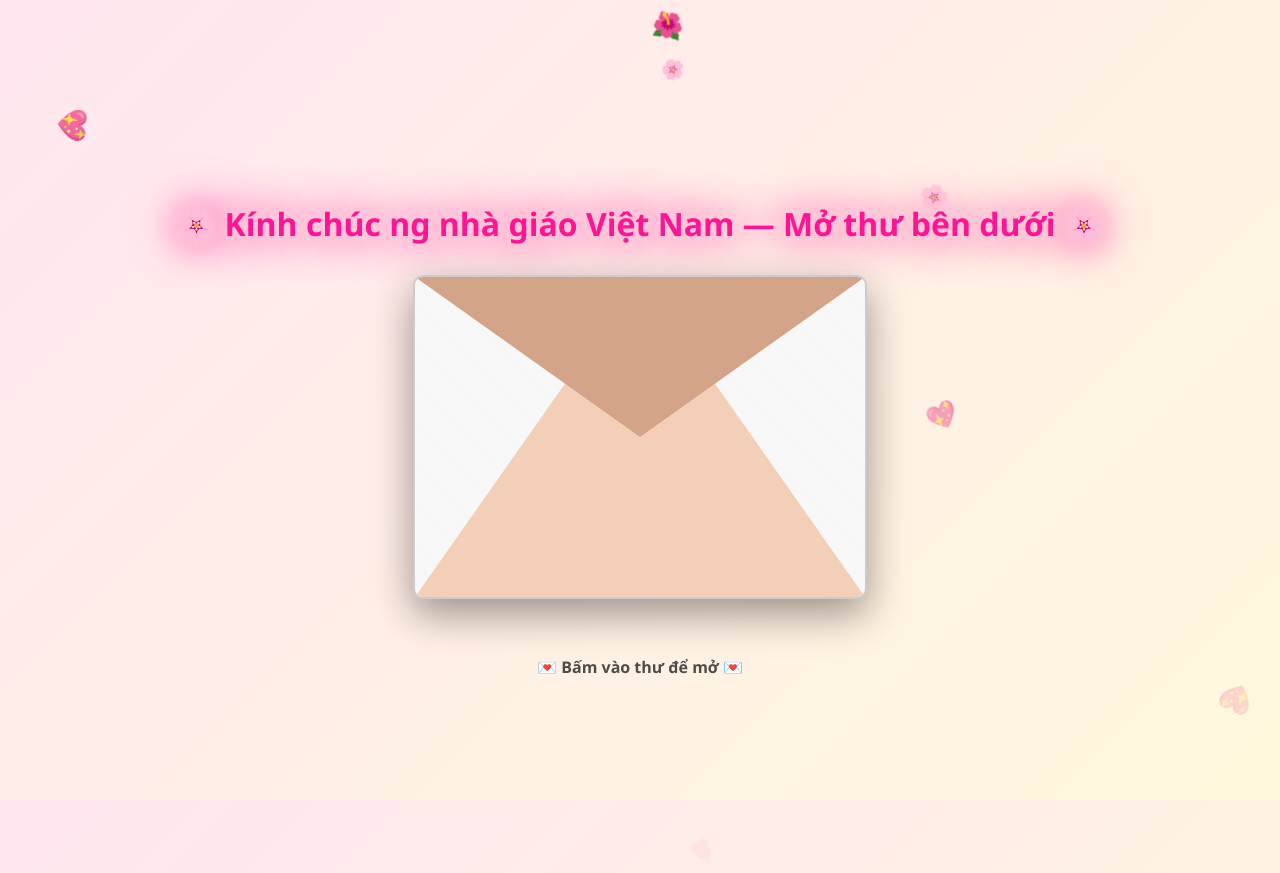
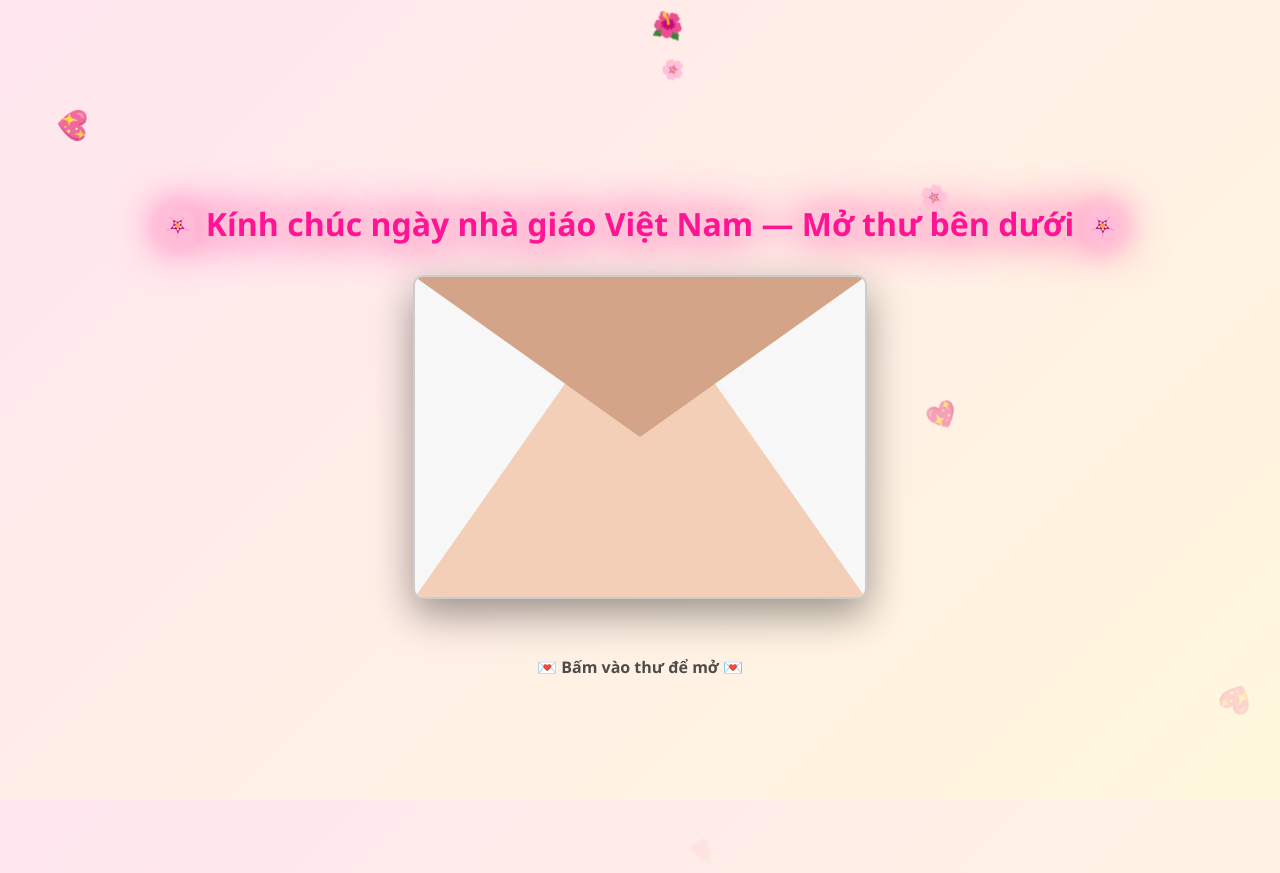
Before and after one commit to tbhg8/thiep-20-11-v2, a plain HTML site: page index.html in a window 1280 px wide. Drawn offline with Linux system fonts and the light colour scheme.

```diff
--- a/index.html
+++ b/index.html
@@ -192,7 +192,7 @@
     </style>
 </head>
 <body>
-    <div class="title-text">🌸 Kính chúc ng nhà giáo Việt Nam — Mở thư bên dưới 🌸</div>
+    <div class="title-text">🌸 Kính chúc ngày nhà giáo Việt Nam — Mở thư bên dưới 🌸</div>
 
     <div class="envelope-wrapper">
         <div class="envelope-flap"></div>
```
